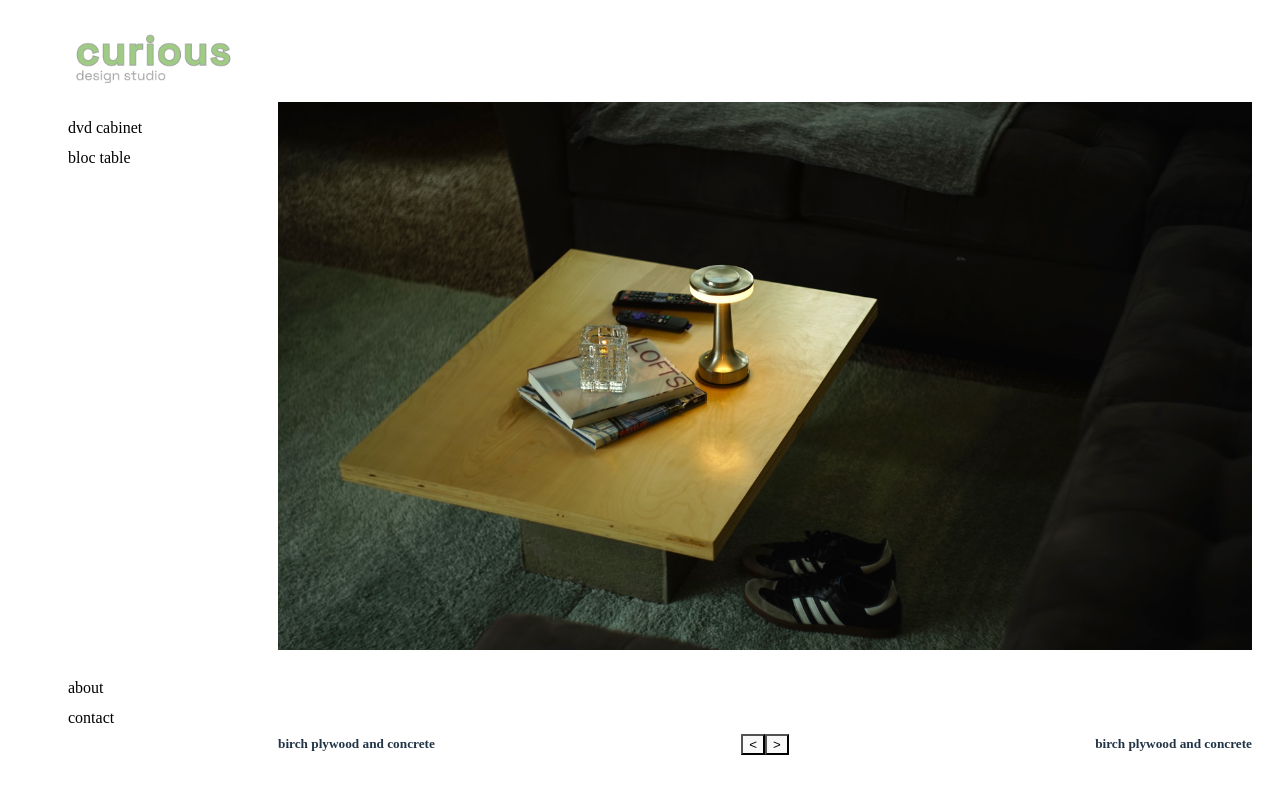
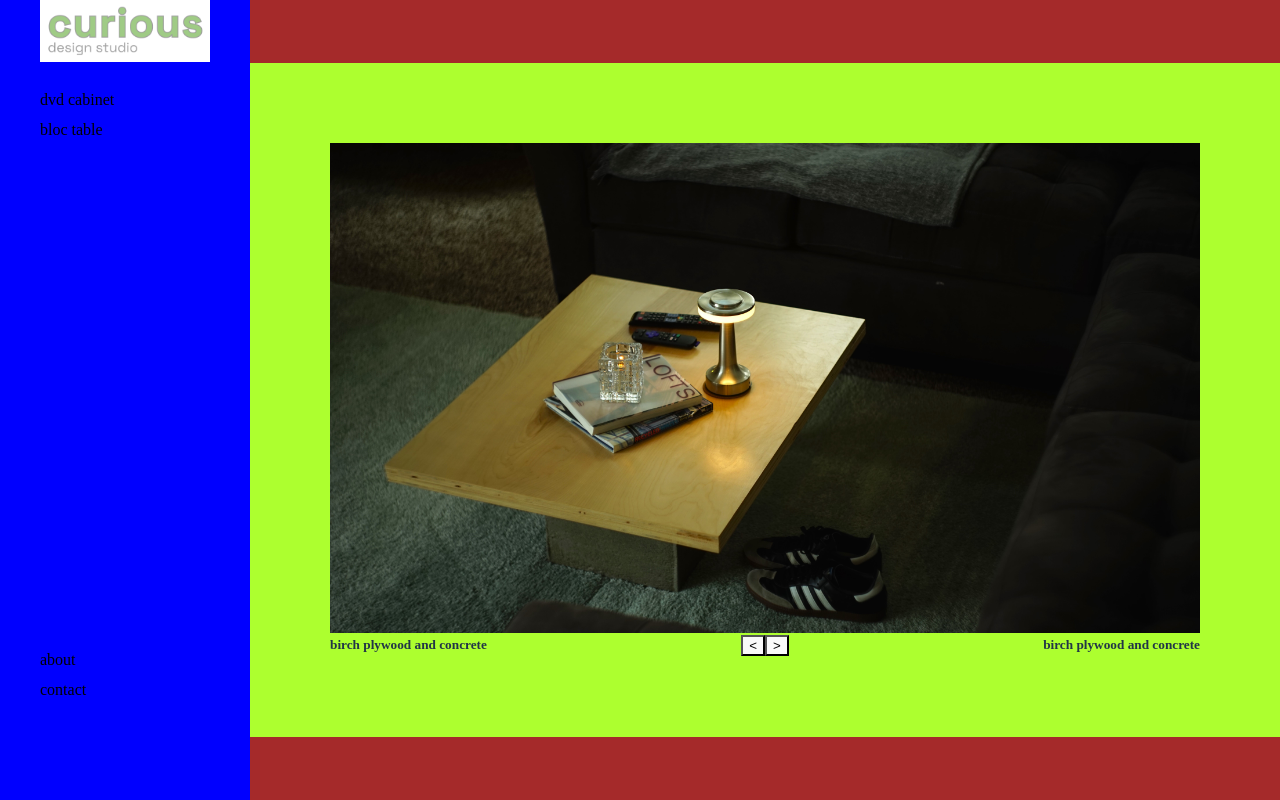
Before and after one commit to ecolijah/curious-design, a Vue app: page / in a window 1280 px wide. Built offline with nearby package versions, Linux system fonts and the light colour scheme.

Commit message:
wrangling css

```diff
--- a/src/components/Controller.vue
+++ b/src/components/Controller.vue
@@ -62,8 +62,6 @@ function toggleView(option) {
 
             <div class="logo">
                 <img src="../assets/curious-logo.png" alt="logo"/>
-                <!-- <h1>curious</h1>
-                <h5>design studio</h5> -->
             </div>
 
             <div class="buttons">
@@ -100,14 +98,17 @@ function toggleView(option) {
         display: flex;
         flex-direction: row;
         justify-content: flex-start;
-        /* background-color: blue; */
+        background-color: blue;
+        height: 100vh;
     }
 
     .sidebar {
         display: flex;
+        flex: 0;
         flex-direction: column;
         /* background-color: lightgreen; */
-        width: 250px;
+
+        min-width: 250px;
         justify-content: flex-start;
     }
 
@@ -116,8 +117,7 @@ function toggleView(option) {
         /* background-color: bisque; */
         text-align: left;
         padding: 0em 2.5em;
-        /* min-height: 20vh; */
-        /* padding-right: 60px; */
+
 
     }
 
@@ -126,15 +126,6 @@ function toggleView(option) {
         max-height: 100%; /* Maximum height of the image */
         object-fit: contain; /*Maintain aspect ratio and fit within the container*/
     }
-
-    h1 {
-        /* background-color: aqua; */
-    }
-
-    h5 {
-        /* background-color: aliceblue; */
-    }
-
 
     .buttons {
         display: flex;
@@ -154,8 +145,8 @@ function toggleView(option) {
         flex: 1;
         display: flex;
         justify-content: center;
-        /* align-items: center; */
-        /* background-color: brown; */
+        align-items: center;
+        background-color: brown;
     }
     ul {
         display: flex;
--- a/src/components/pieces/BlocTable.vue
+++ b/src/components/pieces/BlocTable.vue
@@ -2,7 +2,7 @@
 
 import {ref} from "vue";
 
-    //selected index
+//selected index
 var selectedIndex =  ref(1);
 
 function traverse(option) {
@@ -60,23 +60,21 @@ function traverse(option) {
 <style scoped>
 
     .container {
+
         display:  flex;
         flex-direction: column;
-        object-fit: contain; /*Maintain aspect ratio and fit within the container*/
-        margin: 0 auto;
-        gap: 0px;
+        background-color: greenyellow;
+        padding: 80px;
 
     }
 
     .image-container {
+
         display:  flex;
-        /* flex-direction: column; */
-        /* height: 90vh; */
-        /* object-fit: contain; */
         align-items: center;
-        /* justify-content: flex-start; */
-        /* background-color: red; */
-        height: 87vh;
+        max-width: 2000px;
+        min-width: 600px;
+
 
     }
     .nav {
@@ -84,19 +82,15 @@ function traverse(option) {
         justify-content: space-between;
         align-items: center;
         /* background-color: blue; */
-        height: 5vh;
+        height: 3vh;
     }
 
     img {
-        /* width: 1920px; */
-        /* height: 90vh; */
-        max-width: 100%; /* Maximum width of the image */
-        max-height: 100%; /* Maximum height of the image */
+        max-width: 100%; /*correct*/
+        max-height: 100%;
         object-fit: contain; /*Maintain aspect ratio and fit within the container*/
 
     }
-    h5 {
-        padding: 0;
-    }
+
 
 </style>
--- a/src/style.css
+++ b/src/style.css
@@ -16,14 +16,12 @@
 body {
   min-width: 640px;
   min-height: 640px;
+  margin: 0 auto;
 }
 
 
 #app {
-  /* max-width: 1280px; */
-  /* min-width: 1280px; */
   margin: 0 auto;
-  padding: 20px;
 }
 
 @media (prefers-color-scheme: light) {
```
